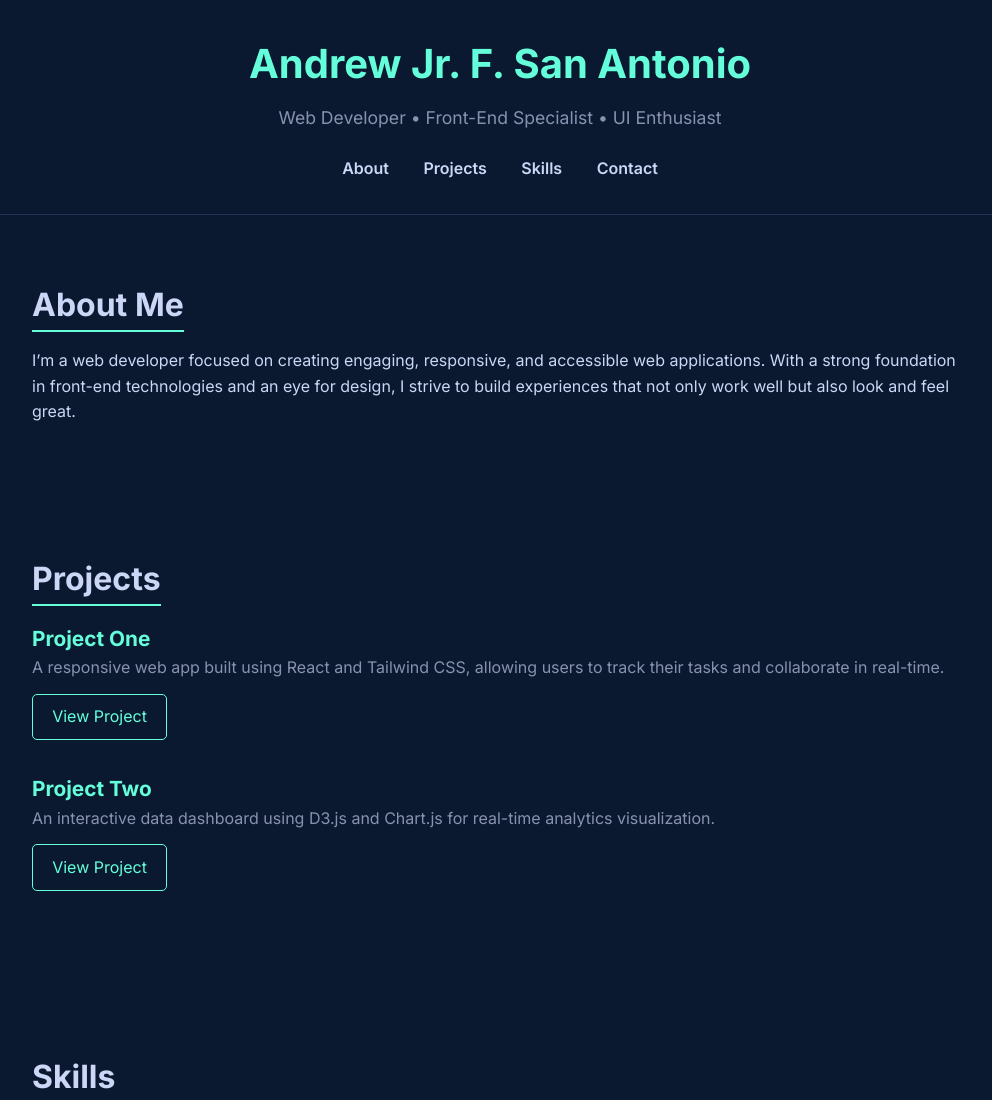
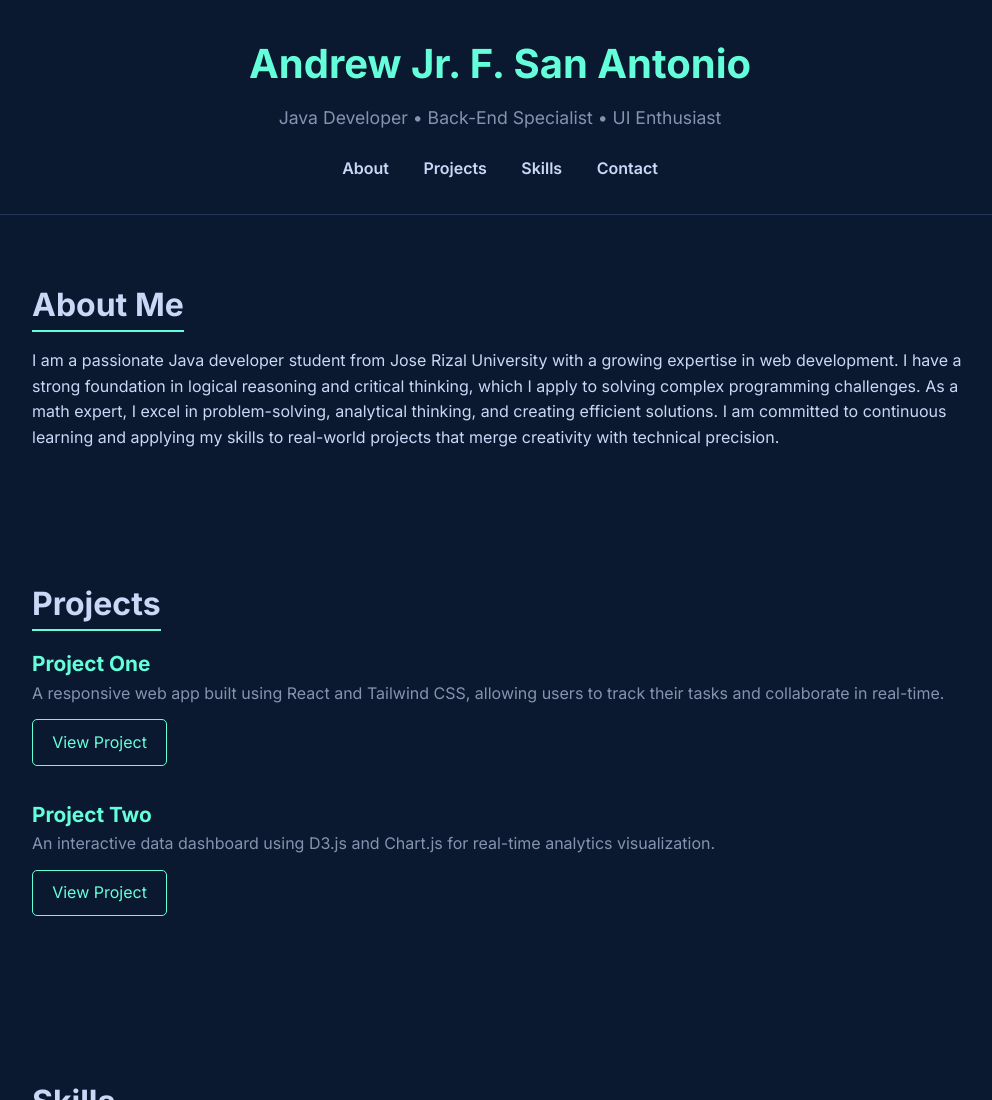
Before and after one commit to AndrewSanAntonio1/MyPortfolio, a plain HTML site: page index.html in a window 1280 px wide. Shown: the top 1100 px of the page, without its empty margins (140-1132 px from the left). Drawn offline with Linux system fonts and the light colour scheme.

Commit message:
Update About me

```diff
--- a/index.html
+++ b/index.html
@@ -141,7 +141,7 @@
 
   <header>
     <h1>Andrew Jr. F. San Antonio</h1>
-    <p>Web Developer • Front-End Specialist • UI Enthusiast</p>
+    <p>Java Developer • Back-End Specialist • UI Enthusiast</p>
     <nav>
       <a href="#about">About</a>
       <a href="#projects">Projects</a>
@@ -153,7 +153,7 @@
   <section id="about">
     <h2>About Me</h2>
     <p>
-      I’m a web developer focused on creating engaging, responsive, and accessible web applications. With a strong foundation in front-end technologies and an eye for design, I strive to build experiences that not only work well but also look and feel great.
+      I am a passionate Java developer student from Jose Rizal University with a growing expertise in web development. I have a strong foundation in logical reasoning and critical thinking, which I apply to solving complex programming challenges. As a math expert, I excel in problem-solving, analytical thinking, and creating efficient solutions. I am committed to continuous learning and applying my skills to real-world projects that merge creativity with technical precision.
     </p>
   </section>
 
```
